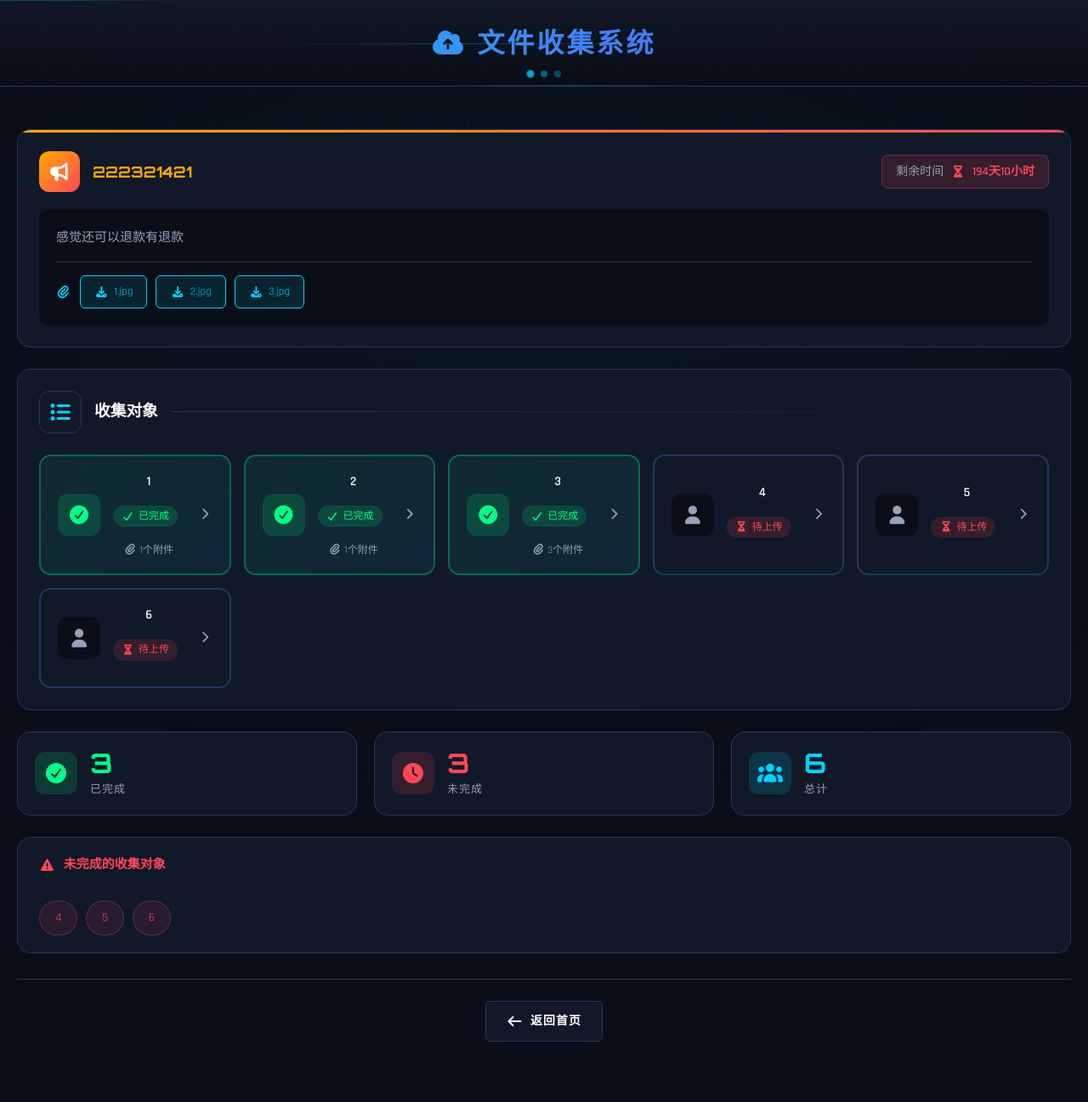
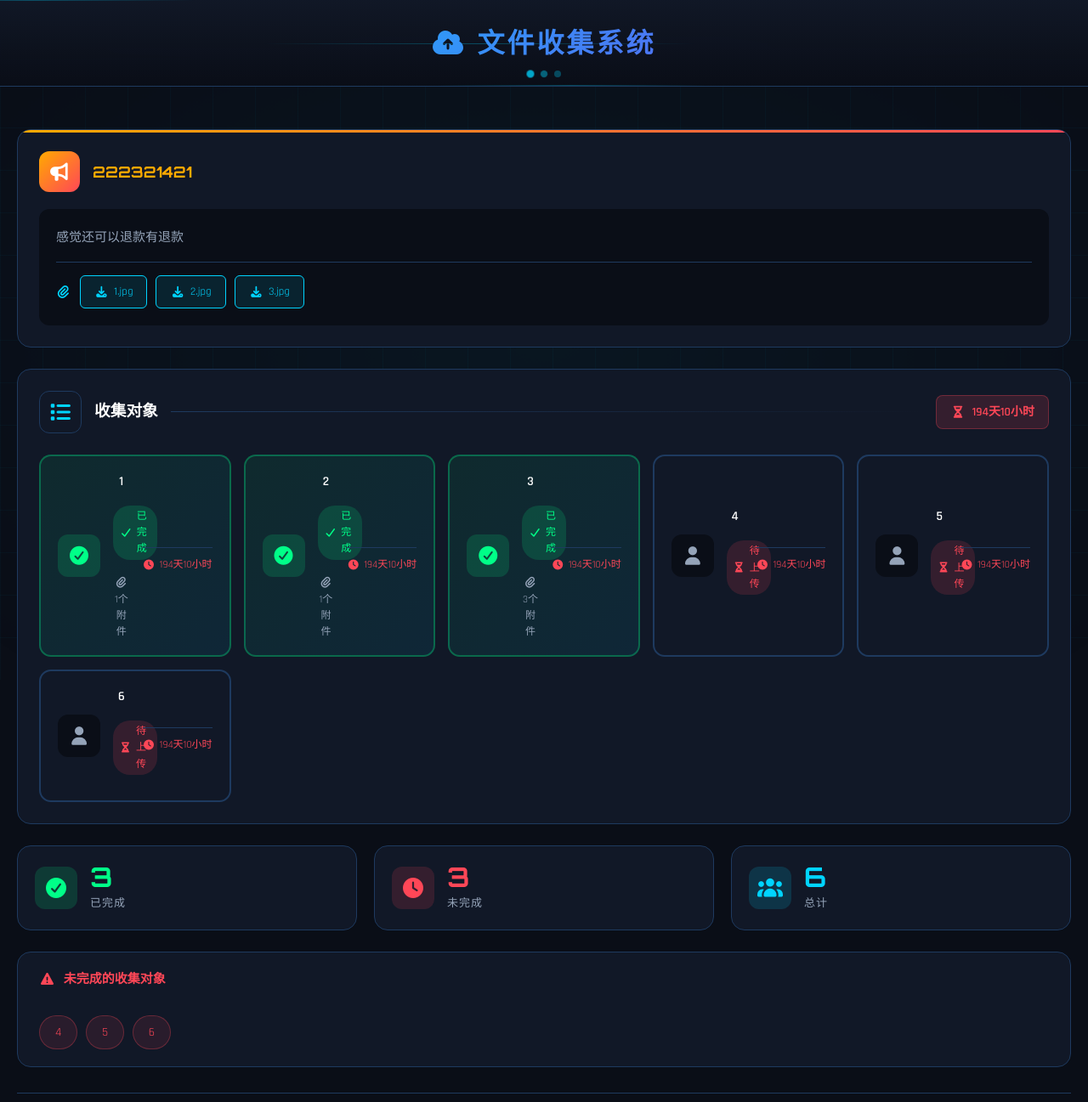
Before and after one commit to guifengxiaoyan/file-collection, a Flask app: page /theme/1 in a window 1280 px wide. Shown: the top 1297 px of the page at 85% size. Run offline with Flask 3, Linux system fonts and the light colour scheme; data comes from the database, SQL or seed files in the repository.

Commit message:
feat: 剩余时间移动到收集对象行最后面显示

```diff
--- a/app/templates/theme_detail.html
+++ b/app/templates/theme_detail.html
@@ -11,11 +11,6 @@
             </div>
             <div class="announcement-title-area">
                 <h3>{{ theme.title }}</h3>
-            </div>
-            <div class="announcement-deadline">
-                <span class="deadline-label">剩余时间</span>
-                <i class="fas fa-hourglass-half"></i>
-                <span>{{ theme.deadline|time_remaining }}</span>
             </div>
         </div>
         <div class="announcement-body">
@@ -41,6 +36,10 @@
             <div class="tech-icon"><i class="fas fa-list"></i></div>
             <h3>收集对象</h3>
             <div class="tech-line"></div>
+            <div class="section-deadline">
+                <i class="fas fa-hourglass-half"></i>
+                <span>{{ theme.deadline|time_remaining }}</span>
+            </div>
         </div>
         <div class="objects-grid">
             {% for obj in objects %}
@@ -58,8 +57,9 @@
                     <span class="object-status pending"><i class="fas fa-hourglass-half"></i> 待上传</span>
                     {% endif %}
                 </div>
-                <div class="object-arrow">
-                    <i class="fas fa-chevron-right"></i>
+                <div class="object-deadline">
+                    <i class="fas fa-clock"></i>
+                    <span>{{ theme.deadline|time_remaining }}</span>
                 </div>
             </a>
             {% endfor %}
--- a/static/css/style.css
+++ b/static/css/style.css
@@ -2945,6 +2945,32 @@ footer {
     font-weight: 400;
 }
 
+.section-header-tech .section-deadline {
+    display: flex;
+    align-items: center;
+    gap: 8px;
+    padding: 8px 16px;
+    background: rgba(255, 71, 87, 0.15);
+    border: 1px solid rgba(255, 71, 87, 0.3);
+    border-radius: 8px;
+    color: var(--danger);
+    font-size: 14px;
+    font-weight: 600;
+    margin-left: auto;
+}
+
+.objects-section .objects-grid .object-item .object-deadline {
+    display: flex;
+    align-items: center;
+    justify-content: center;
+    gap: 5px;
+    margin-top: 10px;
+    padding-top: 10px;
+    border-top: 1px solid var(--border-color);
+    color: var(--danger);
+    font-size: 12px;
+}
+
 .theme-announcement-card .announcement-body {
     background: var(--bg-dark);
     border-radius: 12px;
```
